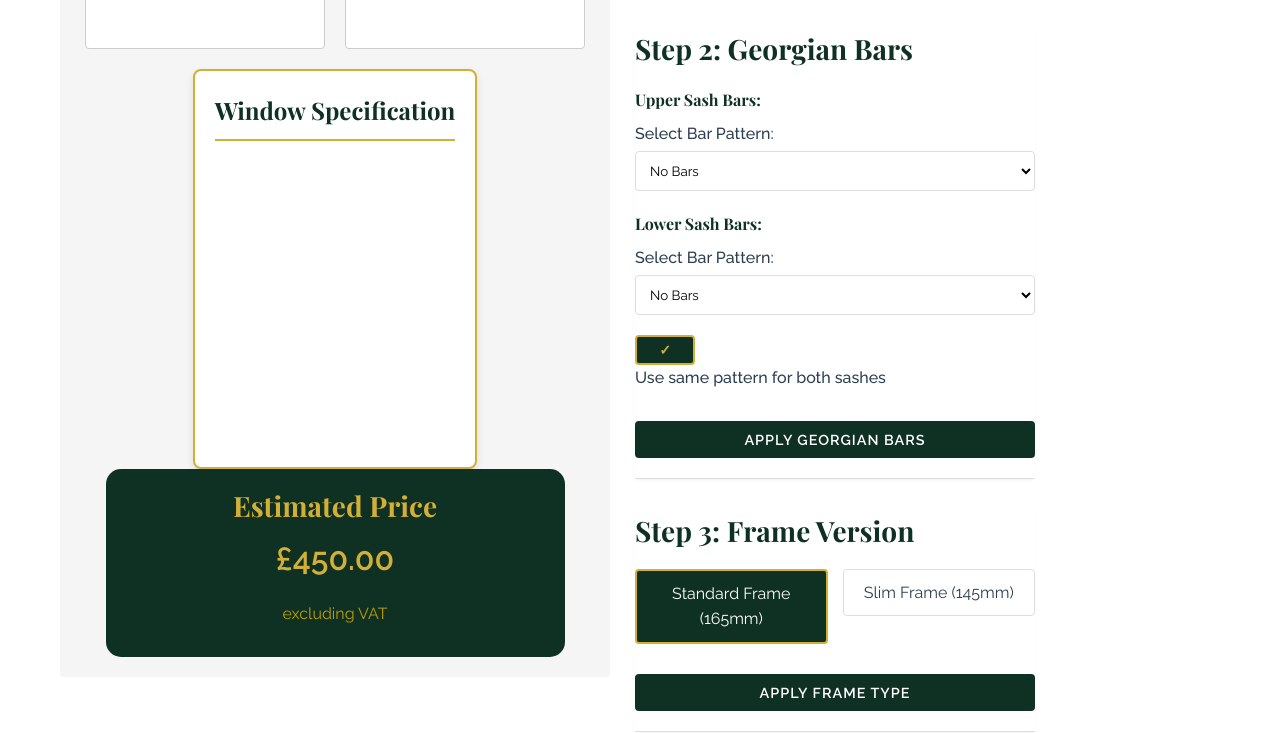
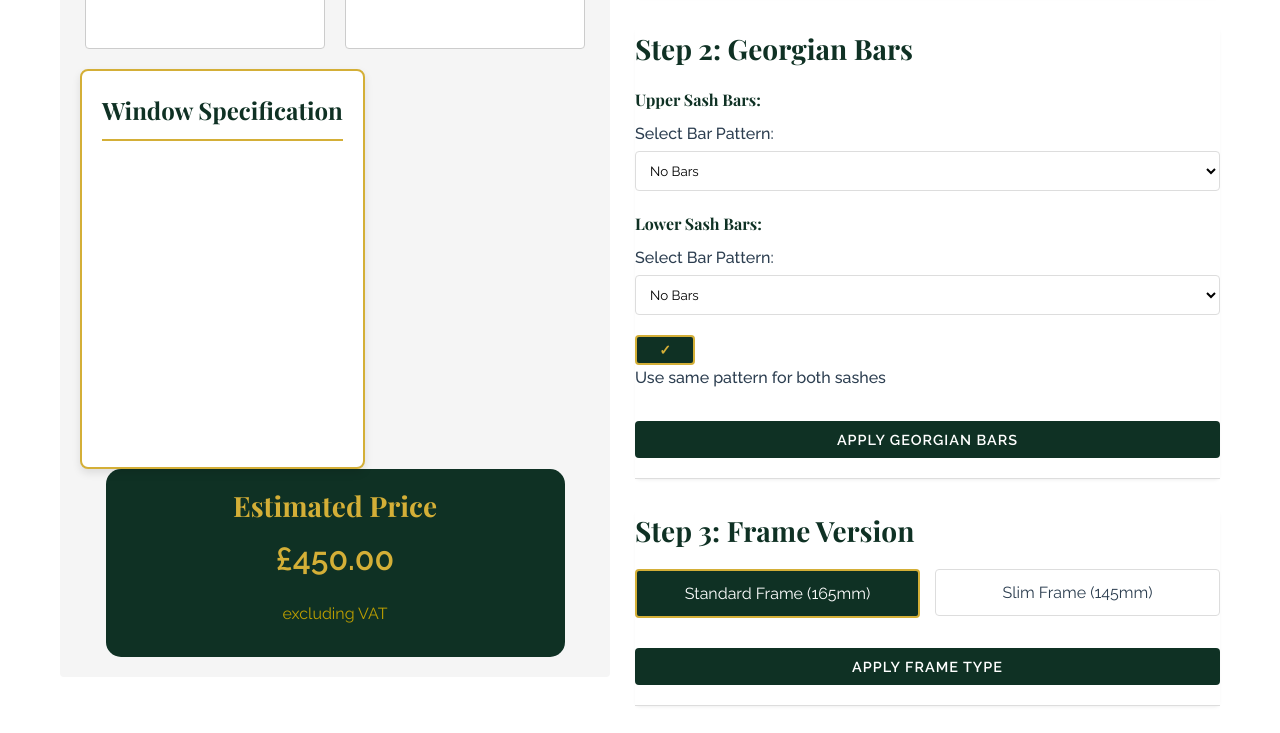
Before and after one commit to Piotr3009/Windows-Web-repo, a plain HTML site: page img/build-your-own-windows - Copy.html in a window 1280 px wide. Shown: the part 711-1444 px from the top of the page. Drawn offline with nearby package versions, Linux system fonts and the light colour scheme; files that its build step writes are made by us from their sources; grey boxes are pictures that could not be loaded; files whose address does not match are found by name.

Commit message:
Update configurator.css

```diff
--- a/css/configurator.css
+++ b/css/configurator.css
@@ -147,11 +147,15 @@ h1, h2, h3, h4, h5, h6 {
 }
 
 .configurator-options {
-  flex: 0 0 400px;
+  flex: 1;
+  min-width: 400px;
 }
 
 .window-specification {
   flex: 0 0 400px;
+  position: sticky;
+  top: 20px;
+  align-self: flex-start;
   background-color: var(--white);
   border: 2px solid var(--secondary-color);
   border-radius: var(--radius-lg);
@@ -163,6 +167,7 @@ h1, h2, h3, h4, h5, h6 {
   flex: 0 0 550px;
   position: sticky;
   top: 20px;
+  align-self: flex-start;
   display: flex;
   flex-direction: column;
   align-items: center;
@@ -878,11 +883,14 @@ h1, h2, h3, h4, h5, h6 {
   .configurator-options {
     width: 100%;
     flex: none;
+    min-width: unset;
   }
 
   .window-specification {
     width: 100%;
     flex: none;
+    position: relative;
+    top: 0;
   }
 
   .configurator-preview {
```
